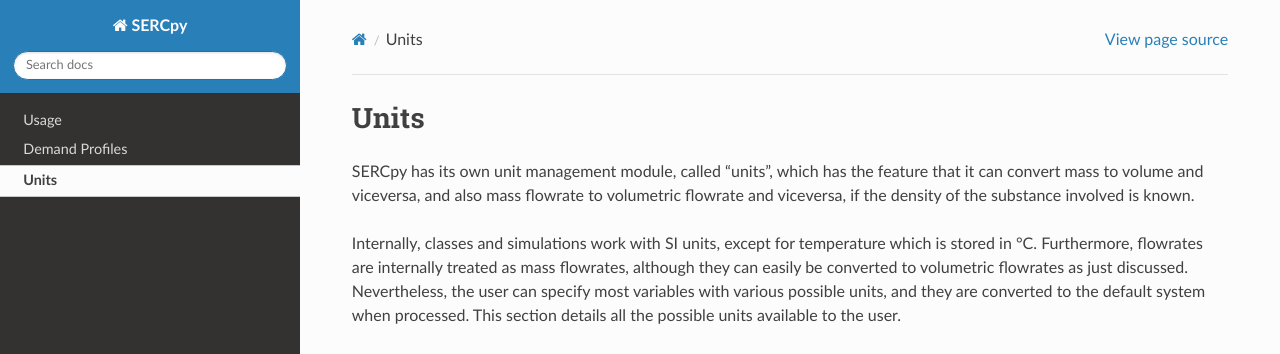
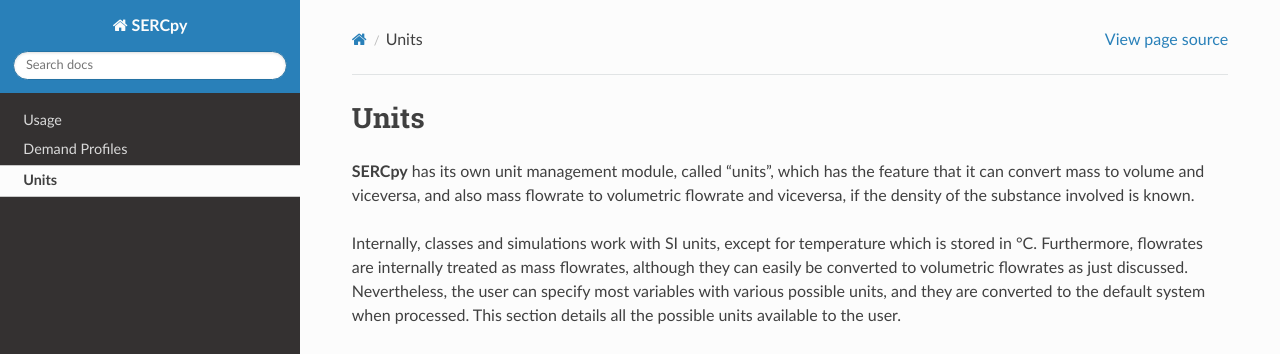
Before and after one commit to serc-chile/SERCpy, a Sphinx documentation site: the page built from docs/source/units.rst, in a window 1280 px wide and 900 px high. Shown: the top 354 px of the window. Built offline with Sphinx 7.4.7 and the Read the Docs theme 3.1.0, drawn with Linux system fonts in a browser that asks for light colours; pages that are not in the unit, such as notebooks, are missing from menus.

```diff
--- a/docs/source/units.rst
+++ b/docs/source/units.rst
@@ -1,7 +1,7 @@
 Units
 =====
 
-SERCpy has its own unit management module, called "units", which has the feature that it can convert mass to volume and viceversa, and also mass flowrate to volumetric flowrate and viceversa, if the density of the substance involved is known.
+**SERCpy** has its own unit management module, called "units", which has the feature that it can convert mass to volume and viceversa, and also mass flowrate to volumetric flowrate and viceversa, if the density of the substance involved is known.
 
 Internally, classes and simulations work with SI units, except for temperature which is stored in °C. Furthermore, flowrates are internally treated as mass flowrates, although they can easily be converted to volumetric flowrates as just discussed. Nevertheless, the user can specify most variables with various possible units, and they are converted to the default system when processed. This section details all the possible units available to the user.
 
```
